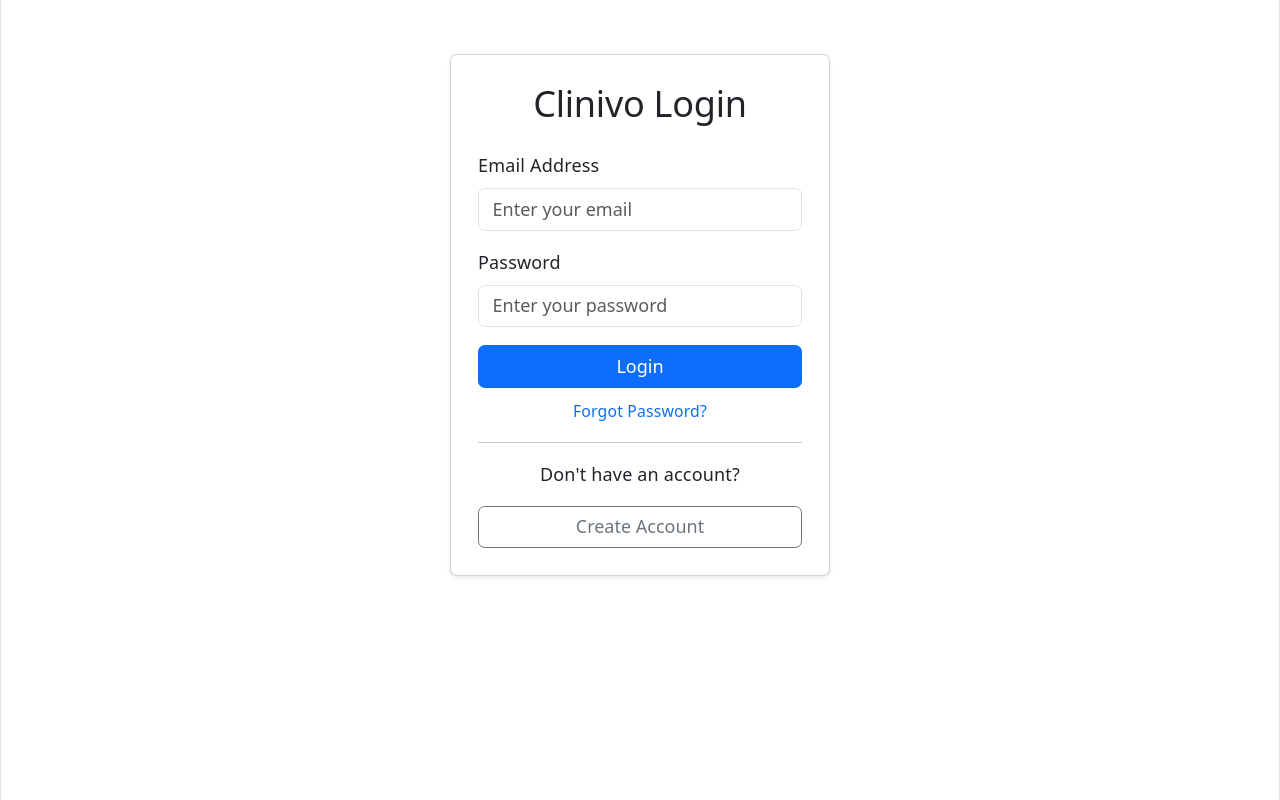
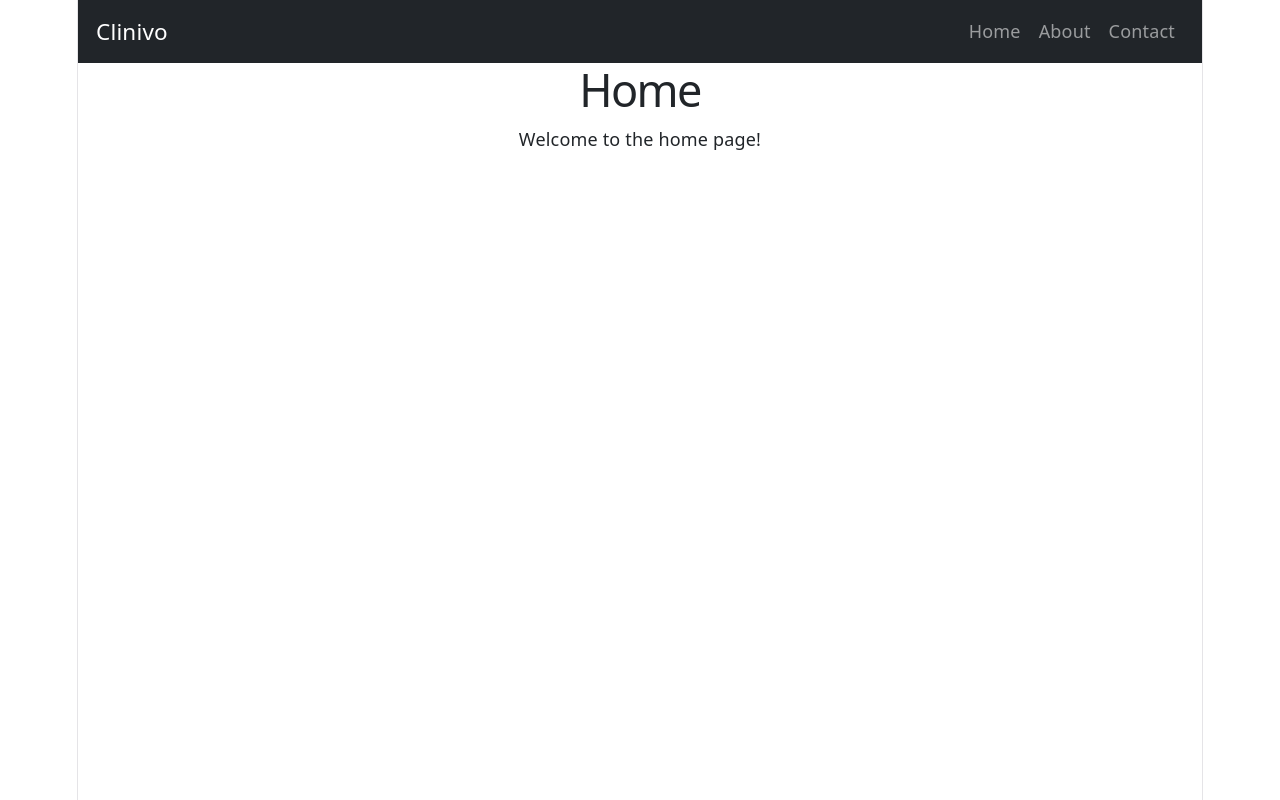
Before and after one commit to xenoyle/clinivo-frontend, a React (Vite) app: page / in a window 1280 px wide. Built offline with nearby package versions, Linux system fonts and the light colour scheme.

Commit message:
Revert "Feature/create sidebar"

```diff
--- a/index.html
+++ b/index.html
@@ -4,7 +4,6 @@
     <meta charset="UTF-8" />
     <link rel="icon" type="image/svg+xml" href="/favicon.svg" />
     <meta name="viewport" content="width=device-width, initial-scale=1.0" />
-    <link rel="stylesheet" href="https://cdn.jsdelivr.net/npm/bootstrap-icons@1.11.3/font/bootstrap-icons.min.css">
     <title>clinivo-frontend</title>
   </head>
   <body>
--- a/src/App.jsx
+++ b/src/App.jsx
@@ -1,35 +1,28 @@
 import { useState } from 'react'
-import { BrowserRouter as Router, Routes, Route, useLocation } from "react-router-dom";
+import { BrowserRouter as Router, Routes, Route } from "react-router-dom";
+import reactLogo from './assets/react.svg'
+import viteLogo from './assets/vite.svg'
+import heroImg from './assets/hero.png'
 import './App.css'
 
 
-import Sidebar from "./layout/Sidebar";
+import Navbar from "./layout/Navbar";
 
+import Home from "./pages/Home";
 import Login from "./pages/Login";
-
 import PatientMessages from "./pages/PatientMessages";
 import ProviderMessages from "./pages/ProviderMessages";
 import Settings from "./pages/Settings";
 
-// Separate component to use useLocation hook for conditional rendering of Sidebar
-function AppContent() {
-  const [isSidebarOpen, setIsSidebarOpen] = useState(true);
-  const location = useLocation();
+function App() {
+  const [count, setCount] = useState(0)
 
-  const noSidebarPaths = ["/", "/login"]; // Add any other paths where you don't want Sidebar (probably register and forgot password)
-  const showSidebar = !noSidebarPaths.includes(location.pathname);
-
-  const toggleSidebar = () => setIsSidebarOpen(!isSidebarOpen);
   return (
-    <div className="app-container" style={{ display: 'flex', minHeight: '100vh' }}>
-      {showSidebar && (
-        <Sidebar isOpen={isSidebarOpen} toggleSidebar={toggleSidebar} />
-      )}
-
-      <main className="main-content" style={{ flexGrow: 1 }}>
-
+    <div className="App">
+      <Router>
+        <Navbar />
         <Routes>
-          <Route path="/" element={<Login />} />
+          <Route path="/" element={<Home />} />
           <Route path="/login" element={<Login />} />
           <Route path="/patient-messages" element={<PatientMessages />} />
           <Route path="/provider-messages" element={<ProviderMessages />} />
@@ -42,17 +35,9 @@
           {/* ✅ Public Route (ViewUser should be accessible to all users, including guests) */}
           {/* <Route path="/ROUTE HERE/:id" element={PAGE HERE} /> */}
         </Routes>
-      </main>
+      </Router>
     </div>
   );
 }
 
-function App() {
-  return (
-    <Router>
-      <AppContent />
-    </Router>
-  )
-}
-
 export default App
--- a/src/index.css
+++ b/src/index.css
@@ -1,5 +1,5 @@
 :root {
-  --text: #4b4453;
+  --text: #6b6375;
   --text-h: #08060d;
   --bg: #fff;
   --border: #e5e4e7;
@@ -55,6 +55,7 @@
 }
 
 #root {
+  width: 1126px;
   max-width: 100%;
   margin: 0 auto;
   text-align: center;
@@ -108,20 +109,3 @@
   padding: 4px 8px;
   background: var(--code-bg);
 }
-
-.app-container {
-  display: flex;
-  width: 100%;
-}
-
-.main-content {
-  flex-grow: 1;
-  overflow-x: hidden;
-}
-
-.nav-link {
-  display: flex;
-  align-items: center;
-  padding: 8px 12px;
-  overflow: hidden;
-}
--- /dev/null
+++ b/src/layout/Navbar.jsx
@@ -0,0 +1,44 @@
+import { Link } from "react-router-dom";
+
+function Navbar() {
+    return (
+        <nav className="navbar navbar-expand-lg navbar-dark bg-dark px-3">
+            <Link className="navbar-brand" to="/">
+                Clinivo
+            </Link>
+
+            <button
+                className="navbar-toggler"
+                type="button"
+                data-bs-toggle="collapse"
+                data-bs-target="#navbarNav"
+            >
+                <span className="navbar-toggler-icon"></span>
+            </button>
+
+            <div className="collapse navbar-collapse" id="navbarNav">
+                <ul className="navbar-nav ms-auto">
+                    <li className="nav-item">
+                        <Link className="nav-link" to="/">
+                            Home
+                        </Link>
+                    </li>
+
+                    <li className="nav-item">
+                        <Link className="nav-link" to="/about">
+                            About
+                        </Link>
+                    </li>
+
+                    <li className="nav-item">
+                        <Link className="nav-link" to="/contact">
+                            Contact
+                        </Link>
+                    </li>
+                </ul>
+            </div>
+        </nav>
+    );
+}
+
+export default Navbar;
--- a/src/layout/Sidebar.jsx
+++ /dev/null
@@ -1,58 +0,0 @@
-import { Link, useLocation } from "react-router-dom";
-
-function Sidebar({ isOpen, toggleSidebar }) {
-    const location = useLocation();
-    const isActive = (path) => location.pathname === path ? "bg-primary text-white" : "text-white";
-
-    const sidebarStyle = {
-        width: isOpen ? "20rem" : "5rem",
-        height: "100vh",
-        transition: "width 0.3s ease",
-        overflowX: "hidden",
-        whiteSpace: "nowrap"
-    };
-
-    return (
-        <nav className="d-flex flex-column flex-shrink-0 p-3 bg-dark text-white shadow" style={sidebarStyle}>
-            <div className={`d-flex align-items-center mb-3 ${isOpen ? 'justify-content-between' : 'justify-content-center'}`}>
-                {isOpen && <span className="fs-4 fw-bold">Clinivo</span>}
-
-                <button
-                    className="btn btn-outline-light border-0 p-1"
-                    onClick={toggleSidebar}
-                    style={{ width: "32px" }}
-                >
-                    ☰
-                </button>
-            </div>
-
-            <hr />
-
-            <ul className="nav flex-column mb-auto gap-2">
-                <li className="nav-item">
-                    <Link className={`nav-link ${isActive('/')}`} to="/">
-                        {isOpen ? "Home" : <i className="bi bi-house"></i>}
-                    </Link>
-                </li>
-                <li className="nav-item">
-                    <Link className={`nav-link ${isActive('/patient-messages')}`} to="/patient-messages">
-                        {isOpen ? "Messages" : <i className="bi bi-envelope"></i>}
-                    </Link>
-                </li>
-                <li className="nav-item">
-                    <Link className={`nav-link ${isActive('/settings')}`} to="/settings">
-                        {isOpen ? "Settings" : <i className="bi bi-gear"></i>}
-                    </Link>
-                </li>
-            </ul>
-
-            <hr />
-
-            <Link className="nav-link text-white p-1" to="/login">
-                {isOpen ? "Logout" : <i className="bi bi-box-arrow-right"></i>}
-            </Link>
-        </nav>
-    );
-}
-
-export default Sidebar;
--- /dev/null
+++ b/src/pages/Home.jsx
@@ -0,0 +1,15 @@
+import React, { useState, useEffect } from 'react';
+// import AuthService from "../auth/AuthService";
+
+
+export default function Home() {
+
+
+
+    return (
+        <div className="container-fluid">
+            <h1>Home</h1>
+            <p>Welcome to the home page!</p>
+        </div>
+    );
+}
```
